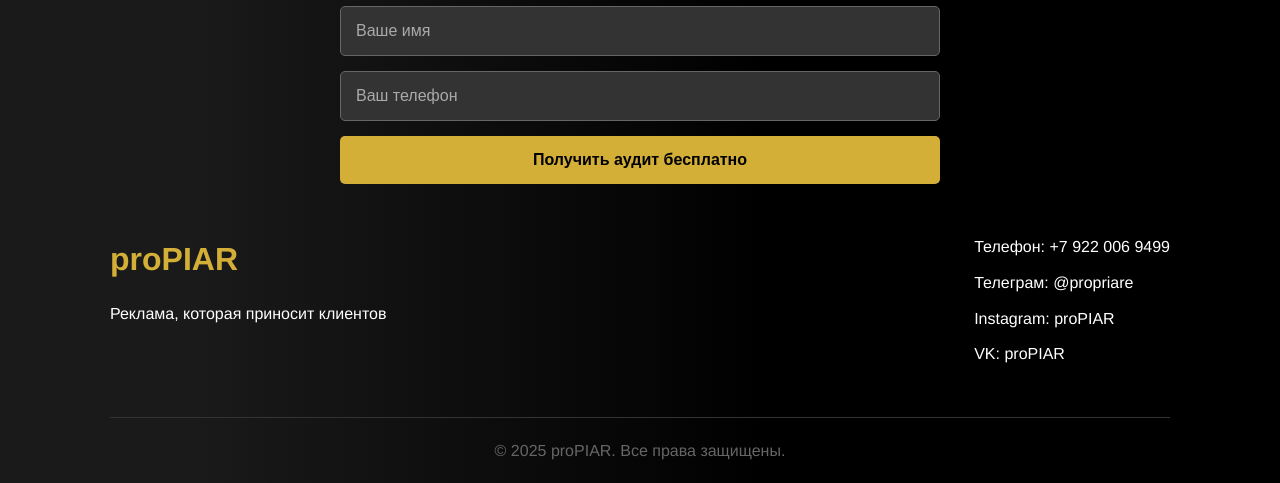
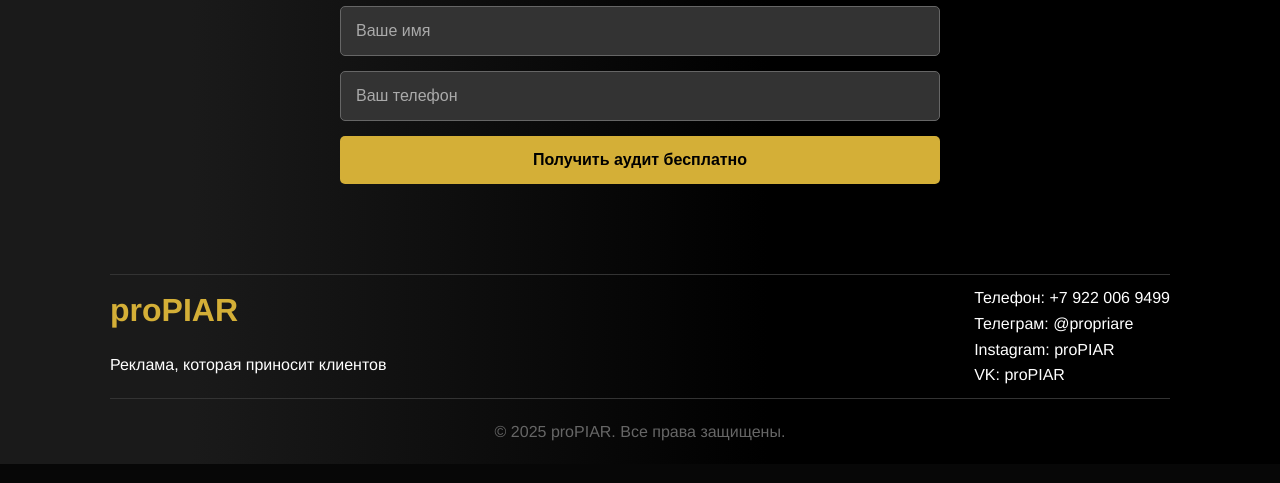
Before and after one commit to KennyMc11/proPIAR, a Django app: page / in a window 1280 px wide. Shown: the part 4635-5118 px from the top of the page. Run offline with Django 5.2, Linux system fonts and the light colour scheme.

Commit message:
Выравнивания

```diff
--- a/app/main/static/css/main.css
+++ b/app/main/static/css/main.css
@@ -738,6 +738,7 @@ body {
 #contact {
     background: none;
     margin-top: 80px;
+    margin-bottom: 40px;
 }
 
 .contact-section {
@@ -762,17 +763,15 @@ body {
     display: flex;
     justify-content: space-between;
     align-items: flex-start;
-    margin-bottom: 40px;
+    padding-top: 10px;
+    margin-bottom: 10px;
+    border-top: 1px solid var(--medium-gray);
 }
 
 .footer-logo {
     font-size: 2rem;
     color: var(--gold);
     margin-bottom: 15px;
-}
-
-.footer-contacts p {
-    margin-bottom: 10px;
 }
 
 .footer-contacts a {
```
